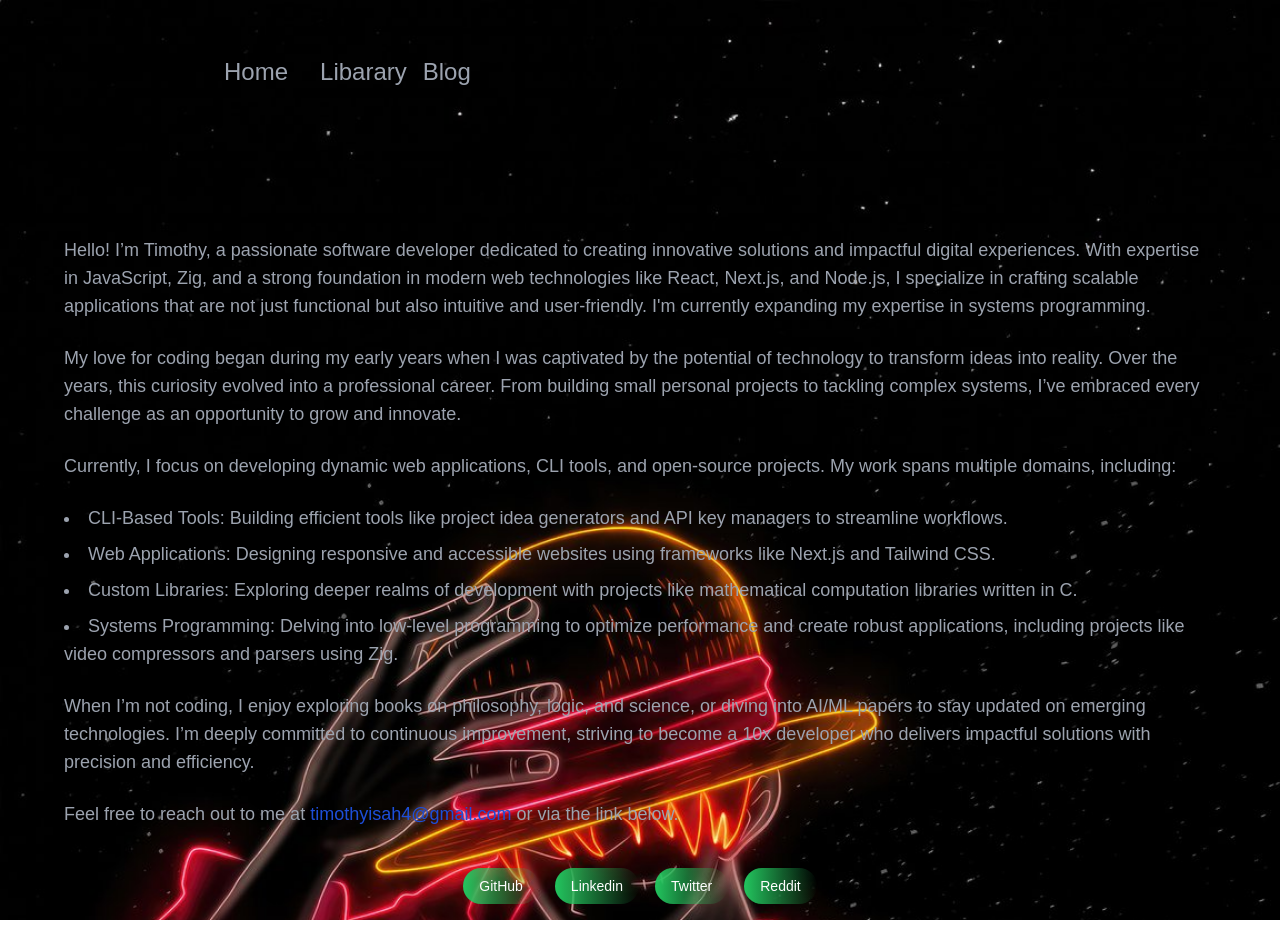
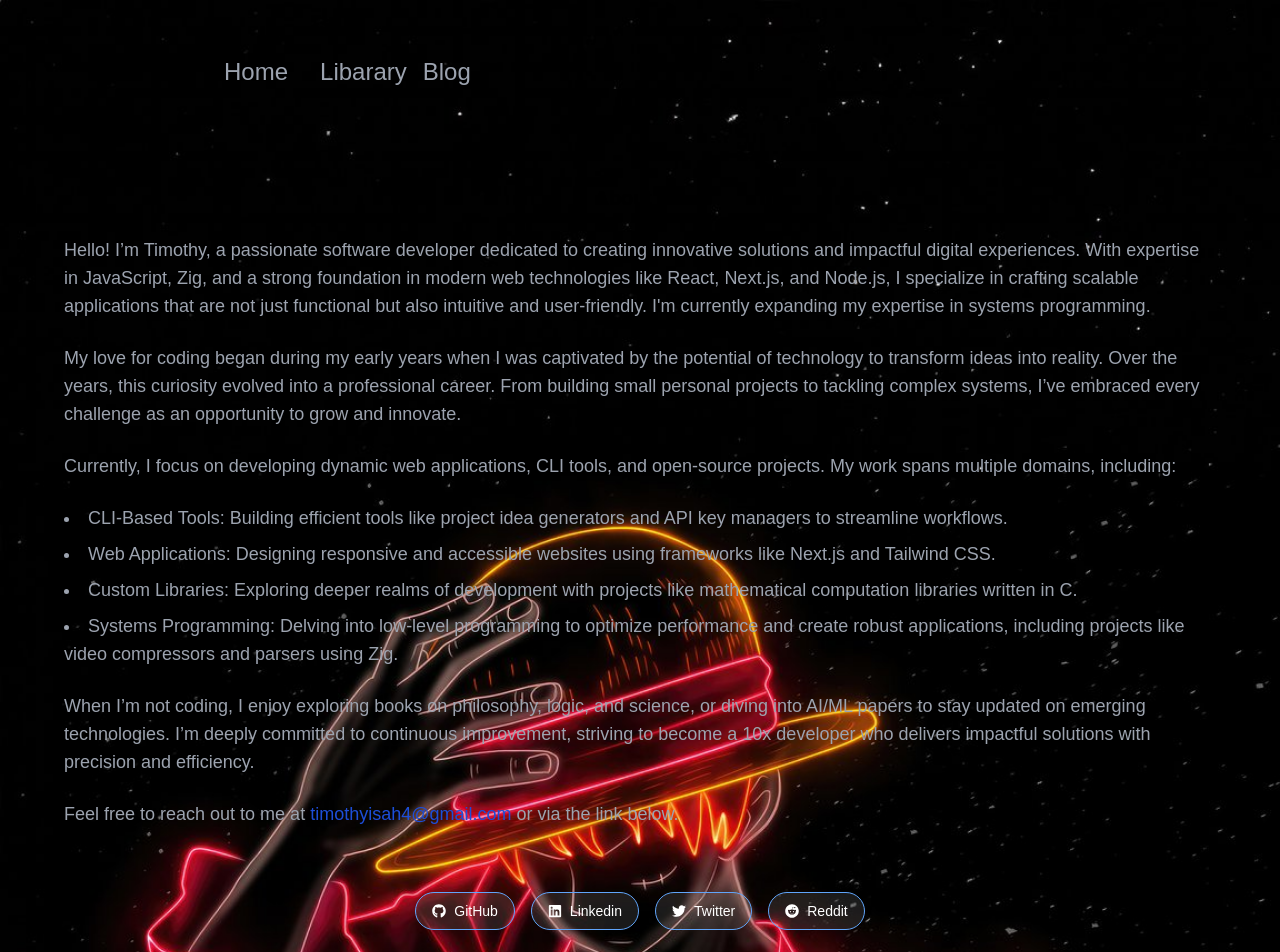
Before and after one commit to Timosdev99/Timosdev99.github.io, a Next.js app: page /about in a window 1280 px wide. Shown: the top 952 px of the page. Before the commit the page ends 920 px from the top, so only its background shows below. Built offline with nearby package versions, Linux system fonts and the light colour scheme.

Commit message:
added icon and blog date

```diff
--- a/package.json
+++ b/package.json
@@ -17,6 +17,7 @@
     "next": "^14.2.31",
     "react": "^18.3.1",
     "react-dom": "^18.3.1",
+    "react-icons": "^5.5.0",
     "tailwind": "^4.0.0"
   },
   "devDependencies": {
--- a/src/app/about/page.jsx
+++ b/src/app/about/page.jsx
@@ -1,27 +1,5 @@
-const buttonLinks = [
-    { label: "GitHub", link: "https://github.com/timosdev99" },
-    { label: "Linkedin", link: "https://www.linkedin.com/in/timothy-isah-ba10a928b/" },
-    { label: "Twitter", link: "https://x.com/Timothy9199" },
-    { label: "Reddit", link: "https://www.reddit.com/user/tmfunc/" },
-  ];
+import {ButtonSection} from  "../component/me.jsx"
 
-  const ButtonSection = () => {
-    return (
-      <div className="grid grid-cols-1 gap-4 text-center  max-w-md sm:grid-cols-1 sm:grid-rows-4 lg:flex lg:flex-row lg:gap-4 lg:justify-center lg:items-center lg:max-w-none p-4" >
-        {buttonLinks.map((button, index) => (
-          <a
-            key={index}
-            href={button.link}
-            target="_blank"
-            rel="noopener noreferrer"
-            className="px-4 py-2 bg-gradient-to-r from-green-500 to-black-400 rounded-3xl lg:text-sm text-white  hover:text-green-400  transition-all hover:text-xl"
-          >
-            {button.label}
-          </a>
-        ))}
-      </div>
-    );
-  };
 
 
 const Aboutme = () => {
--- a/src/app/api/blogs/[slug]/route.js
+++ b/src/app/api/blogs/[slug]/route.js
@@ -4,7 +4,7 @@ import { NextResponse } from 'next/server';
 export async function generateStaticParams() {
     const posts = await getBlogPosts();
     return posts.map((post) => ({
-        slug: post.replace(/\.md$/, ''),
+        slug: post.slug,
     }));
 }
 
--- a/src/app/component/me.jsx
+++ b/src/app/component/me.jsx
@@ -1,12 +1,13 @@
+import { FaGithub, FaLinkedin, FaReddit, FaTwitter } from "react-icons/fa";
 
 const buttonLinks = [
-    { label: "GitHub", link: "https://github.com/timosdev99" },
-    { label: "Linkedin", link: "https://www.linkedin.com/in/timothy-isah-ba10a928b/" },
-    { label: "Twitter", link: "https://x.com/Timothy9199" },
-    { label: "Reddit", link: "https://www.reddit.com/user/tmfunc/" },
+    { label: "GitHub", link: "https://github.com/timosdev99", icon: <FaGithub /> },
+    { label: "Linkedin", link: "https://www.linkedin.com/in/timothy-isah-ba10a928b/", icon: <FaLinkedin /> },
+    { label: "Twitter", link: "https://x.com/Timothy9199", icon: <FaTwitter /> },
+    { label: "Reddit", link: "https://www.reddit.com/user/tmfunc/", icon: <FaReddit /> },
   ];
 
-  const ButtonSection = () => {
+  export const ButtonSection = () => {
     return (
       <div className="grid grid-cols-1 gap-4 text-center  max-w-md sm:grid-cols-1 sm:grid-rows-4 lg:flex lg:flex-row lg:gap-4 lg:justify-center lg:items-center lg:max-w-none p-10" >
         {buttonLinks.map((button, index) => (
@@ -15,8 +16,9 @@ const buttonLinks = [
             href={button.link}
             target="_blank"
             rel="noopener noreferrer"
-            className="px-4 py-2 bg-white/10 border border-blue-400  rounded-3xl lg:text-sm text-white  hover:text-green-400  transition-all hover:text-xl"
+            className="px-4 py-2 bg-white/10 border border-blue-400  rounded-3xl lg:text-sm text-white  hover:text-green-400  transition-all hover:text-xl flex items-center gap-2"
           >
+            {button.icon}
             {button.label}
           </a>
         ))}
--- a/src/app/component/skills.jsx
+++ b/src/app/component/skills.jsx
@@ -38,7 +38,7 @@ const skillset = [
         {skillset.map((skill, index) => (
           <span
             key={index}
-            className="px-4 py-2 bg-white/10 border border-blue-400 justify-center text-center rounded-3xl lg:w-60 lg:text-xl text-white hover:bg-white/20 transition-all sm:w-40 backdrop-blur-md shadow-lg"
+            className="px-4 py-2 bg-white/10 backdrop-blur-md border border-blue-400 justify-center text-center rounded-3xl lg:w-60 lg:text-xl text-white hover:bg-white/20 transition-all sm:w-40 backdrop-blur-md shadow-lg"
           >
             <i className= {`${skill.icon} mr-4`}></i>
             {skill.name}
--- a/src/app/projects/page.jsx
+++ b/src/app/projects/page.jsx
@@ -65,7 +65,7 @@ const Projects = () => {
                 {project.map((project, index) => (
                     <div
                         key={index}
-                        className=" shadow-md rounded-lg overflow-hidden border border-blue-800 transition-transform hover:scale-105 "
+                        className="bg-white/10 backdrop-blur-md shadow-md rounded-lg overflow-hidden border border-blue-800 transition-transform hover:scale-105 "
                     >
                         <div className="p-6">
                             <h2 className="text-xl font-semibold  text-white mb-2">{project.name}</h2>
```
Also changed, not shown: 1 other file (tests, documents, lock files or other folders).
